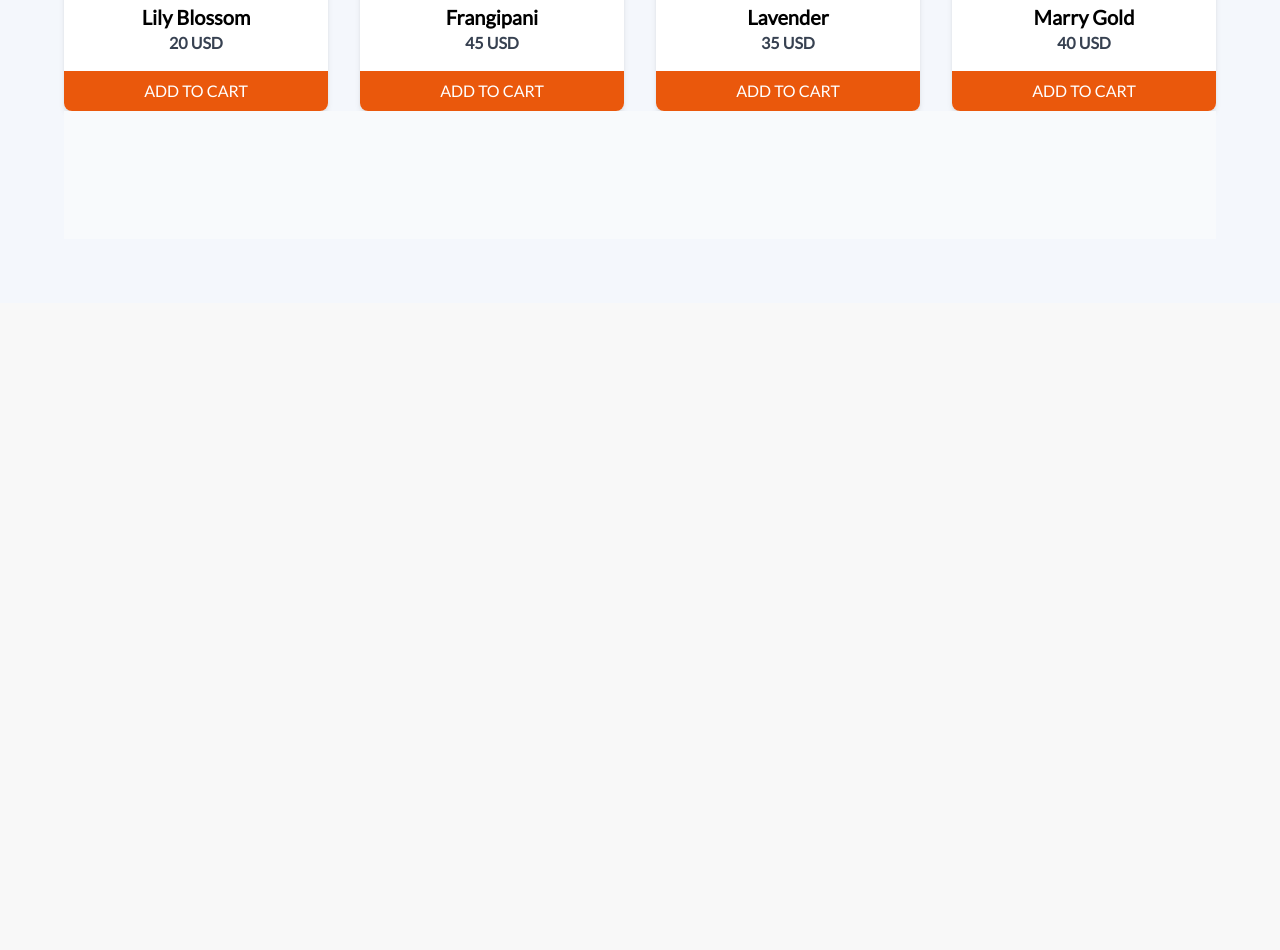
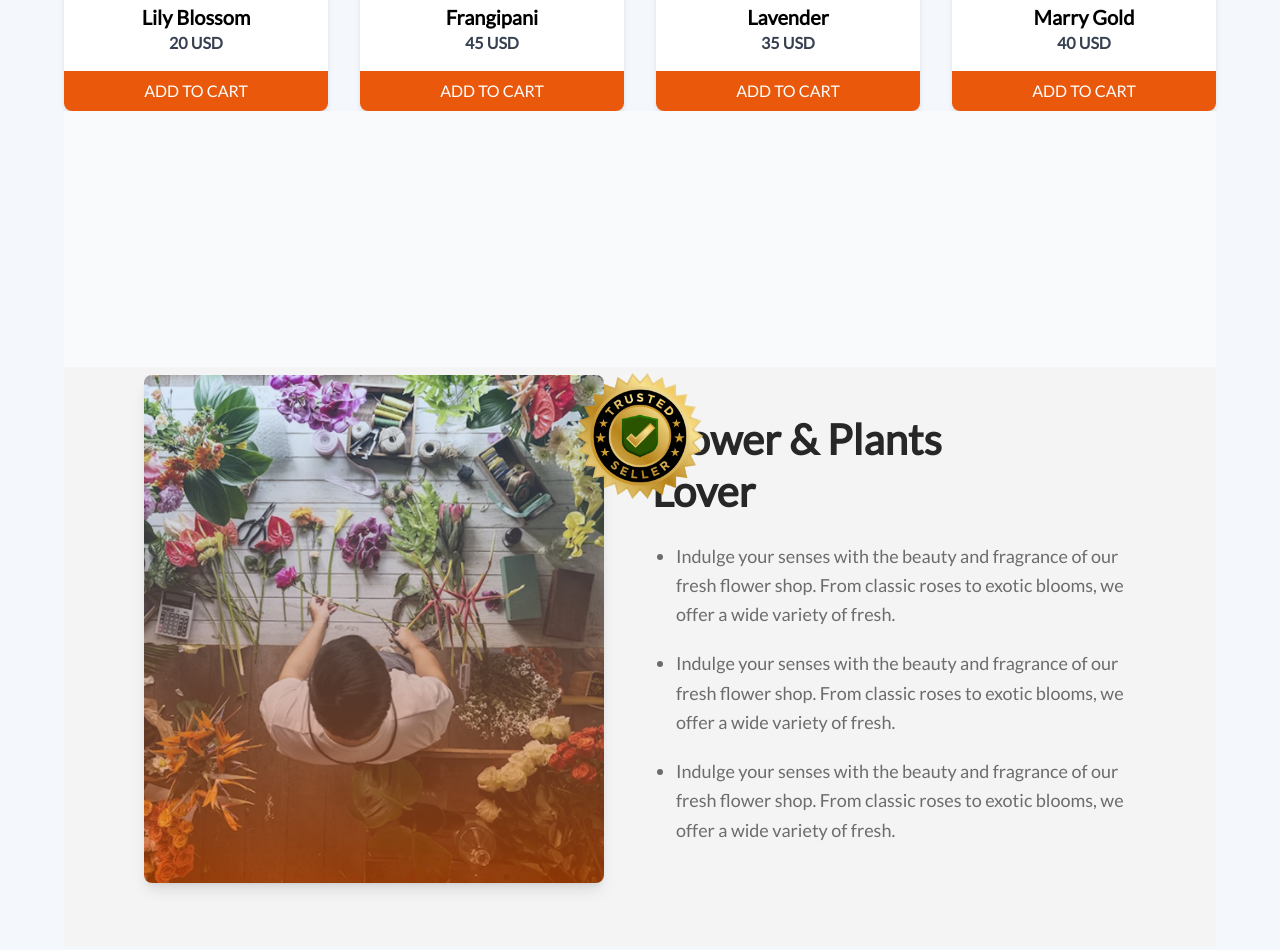
Before and after one commit to Santa-Mitua/Assignment-02, a plain HTML site: page index.html in a window 1280 px wide. Shown: the part 1448-2398 px from the top of the page. Before the commit the page ends 1751 px from the top, so only its background shows below. Drawn offline with nearby package versions, Linux system fonts and the light colour scheme.

Commit message:
Challange part

```diff
--- a/index.html
+++ b/index.html
@@ -3,7 +3,7 @@
   <head>
     <meta charset="UTF-8" />
     <meta name="viewport" content="width=device-width, initial-scale=1.0" />
-    <title>Flower Market</title>
+    <title>🌸 Flower Market</title>
     <!-- Tailwind CDN -->
     <script src="https://cdn.tailwindcss.com"></script>
     <!-- Google Font: Lato -->
@@ -128,3 +128,48 @@
   </div>
   <section class="bg-[#F8FAFC] py-16 relative">
 </section>
+<section class="bg-[#F8FAFC] py-16 relative">
+  <div class="container mx-auto px-4 flex flex-col lg:flex-row items-center gap-10 relative">
+
+  </div>
+</section>
+<!-- Challenge Section -->
+<section class="bg-[#F4F4F4] pt-2 md:pt-2 pb-16 px-4 md:px-20">
+  <div class="max-w-7xl mx-auto grid md:grid-cols-2 items-center md:gap-6 gap-4 relative">
+
+    <!-- Left Image -->
+    <div class="relative">
+      <img src="assets/flower-store.png" alt="flower store" class="w-[90%] md:w-[95%] rounded-lg shadow-lg" />
+    </div>
+
+    <!-- Right Content -->
+    <div class="relative">
+      <!-- Heading with manual line break -->
+      <h2 class="text-[32px] md:text-[42px] font-bold text-[#272727] mb-6 leading-tight">
+        Flower & Plants <br />
+        Lover
+      </h2>
+
+      <!-- Paragraphs -->
+      <ul class="space-y-5 text-[#6C6C6C] text-[16px] md:text-[18px] leading-relaxed list-disc pl-6">
+        <li>
+          Indulge your senses with the beauty and fragrance of our fresh flower shop.
+          From classic roses to exotic blooms, we offer a wide variety of fresh.
+        </li>
+        <li>
+          Indulge your senses with the beauty and fragrance of our fresh flower shop.
+          From classic roses to exotic blooms, we offer a wide variety of fresh.
+        </li>
+        <li>
+          Indulge your senses with the beauty and fragrance of our fresh flower shop.
+          From classic roses to exotic blooms, we offer a wide variety of fresh.
+        </li>
+      </ul>
+    </div>
+
+    <!-- Trusted Badge (Bigger & Centered) -->
+    <div class="absolute left-1/2 top-[12%] -translate-x-1/2 -translate-y-1/2 z-10">
+      <img src="assets/trusted-badge.png" alt="Trusted Seller" class="w-32 md:w-44" />
+    </div>
+  </div>
+</section>
```
